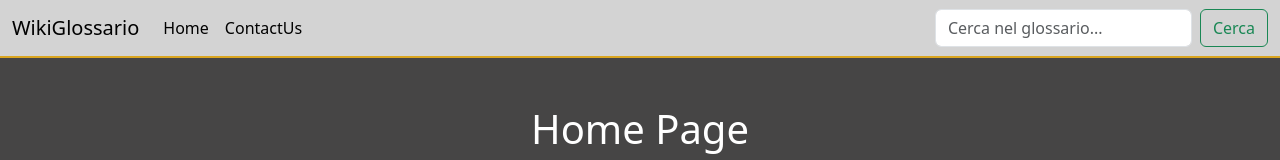
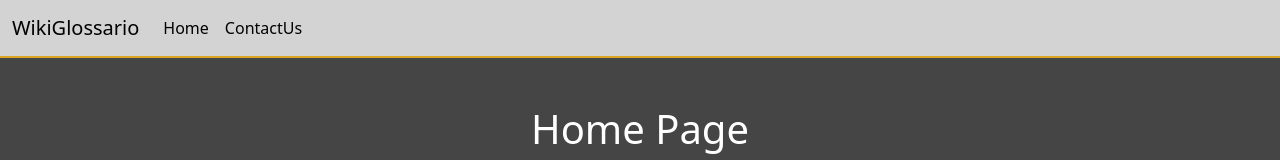
Before and after one commit to mariocstweb/vue-glossario, a Vue app: page / in a window 1280 px wide. Shown: the top 160 px of the page. Built offline with nearby package versions, Linux system fonts and the light colour scheme; no server answers.

Commit message:
fixed nav

```diff
--- a/src/components/AppHeader.vue
+++ b/src/components/AppHeader.vue
@@ -29,10 +29,10 @@
 
         </ul>
 
-        <form class="d-flex" role="search">
+        <!-- <form class="d-flex" role="search">
           <input class="form-control me-2" type="search" placeholder="Cerca nel glossario...">
           <button class="btn btn-outline-success" type="submit">Cerca </button>
-        </form>
+        </form> -->
       </div>
 
     </div>
```
